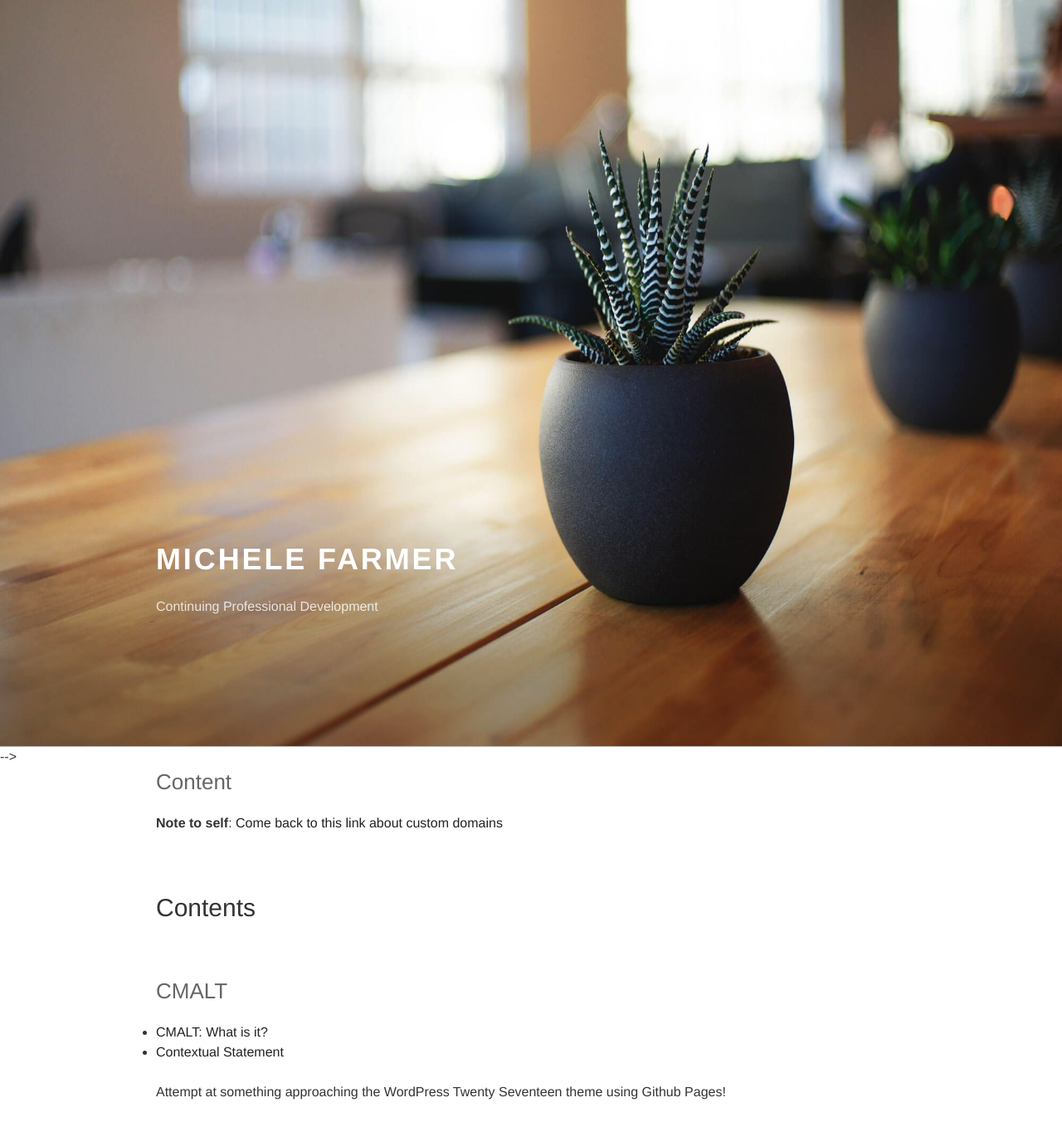
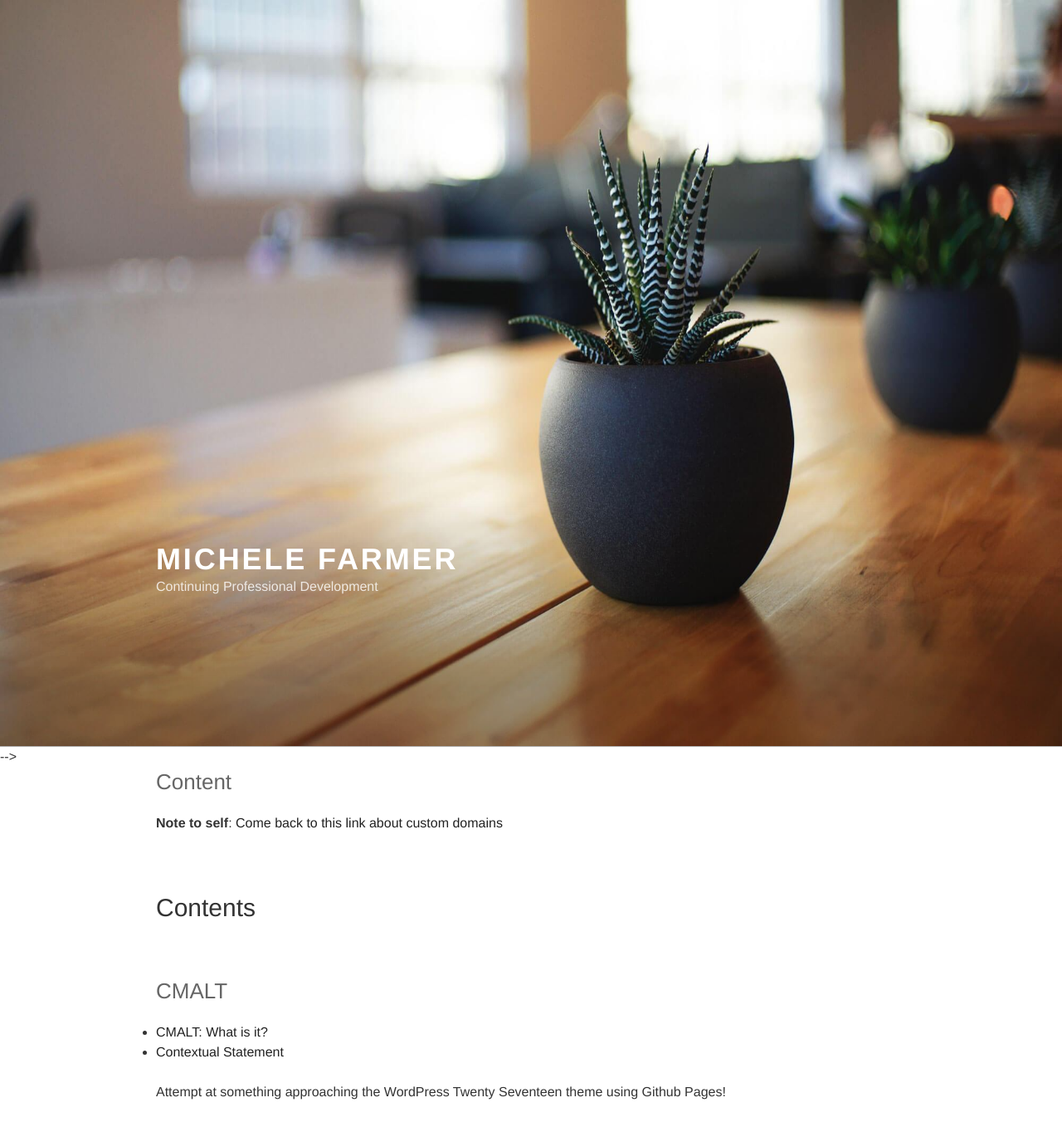
Before and after one commit to uclsenit/uclsenit.github.io, a Jekyll site: the page built from index.md, in a window 1280 px wide. Shown: the whole page at 83% size. Built offline with Jekyll 4.4.1, drawn with Linux system fonts in a browser that asks for light colours; nearby versions of some CDN libraries; some web fonts are replaced; our own code applies the rules of GitHub Pages for plain Markdown files; a script that is not in the unit is left out.

Commit message:
Update /assets/css/style.scss
Uncommented .header-text nested selector padding:0 (in every nest), as a further test

```diff
--- a/assets/css/style.scss
+++ b/assets/css/style.scss
@@ -656,7 +656,7 @@ header {
         height: 100%;
         vertical-align: bottom;
         margin: 0 0 1.5em;
-        // padding: 0;
+        padding: 0;
     }
     h1 {
         clear: none;
@@ -666,7 +666,7 @@ header {
         line-height: 1.25;
         letter-spacing: 0.08em;
         margin: 0;
-        // padding: 0;
+        padding: 0;
         text-transform: uppercase;
     }
     h1, h1 a {
@@ -677,7 +677,7 @@ header {
     h2 {
         // color: #666;
         color: #fff;
-        // padding: 0;
+        padding: 0;
         font-size: 13px;
         font-size: 0.8125rem;
         margin-bottom: 0;
```
